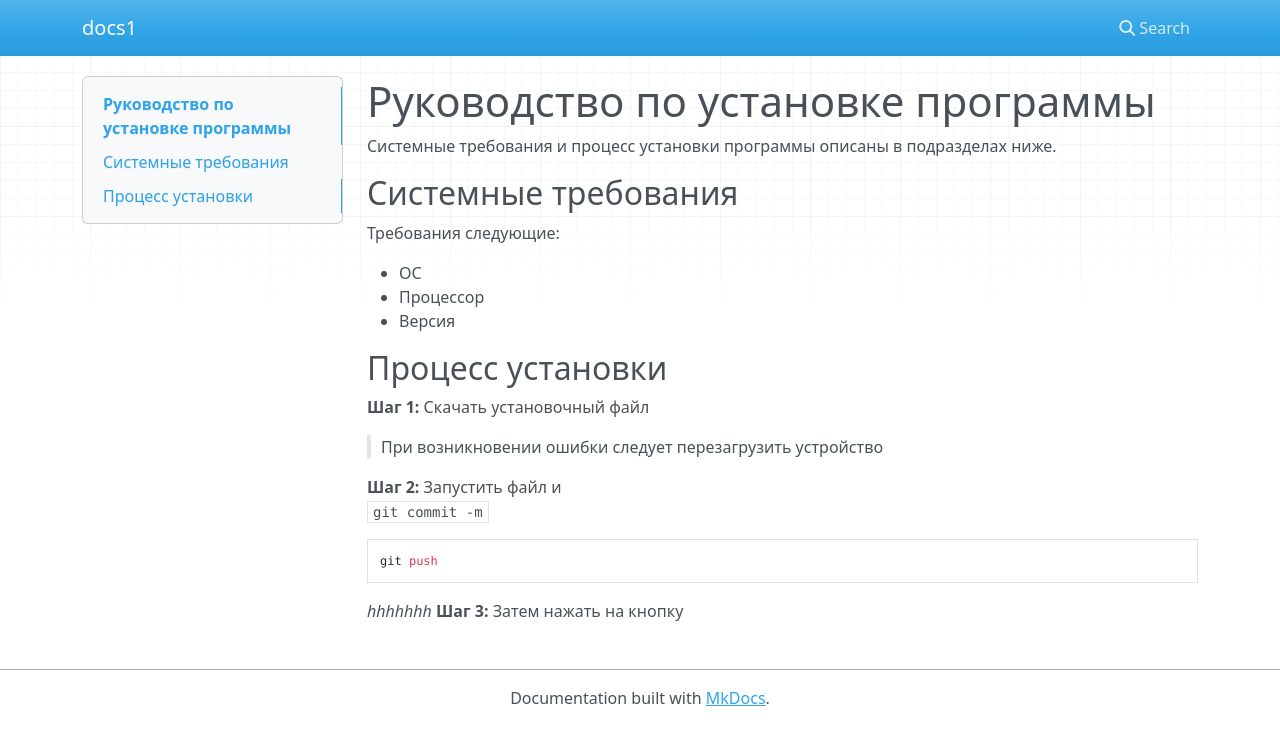
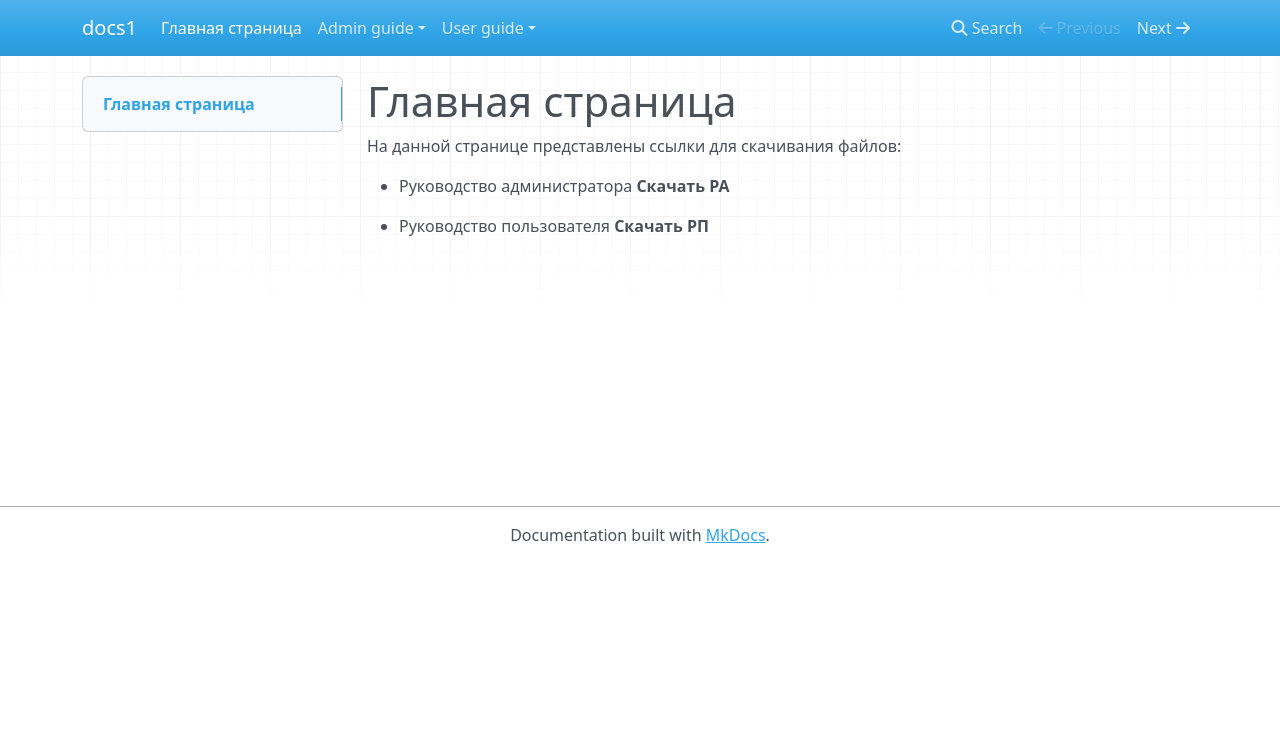
Before and after one commit to bmv39819-pixel/docs1, an MkDocs documentation site: the page built from docs/index.md, in a window 1280 px wide. Shown: the top 745 px of the page. Built offline with MkDocs 1.6.1, drawn with Linux system fonts in a browser that asks for light colours; nearby versions of some CDN libraries.

Commit message:
Добавление файлов подразделов

````diff
--- /dev/null
+++ b/docs/admin_guide/index.md
@@ -0,0 +1,3 @@
+# Руководство администратора
+
+В данном разделе описаны требования и процесс установки ПО
--- a/docs/index.md
+++ b/docs/index.md
@@ -1,25 +1,9 @@
-# Руководство по установке программы
+# Главная страница
 
-Системные требования и процесс установки программы описаны в подразделах ниже.
+На данной странице представлены ссылки для скачивания файлов:
 
-## Системные требования
+- Руководство администратора
+**Скачать РА**
 
-Требования следующие:
-
-- ОС
-- Процессор
-- Версия
-
-## Процесс установки
-
-**Шаг 1:** Скачать установочный файл
-> При возникновении ошибки следует перезагрузить устройство
-
-**Шаг 2:** Запустить файл и
-`git commit -m `
-```
-git push
-```
-
-*hhhhhhh*
-**Шаг 3:** Затем нажать на кнопку
+- Руководство пользователя
+**Скачать РП**
````
Also changed, not shown: docs/admin_guide/requirements.md (added, +24 -0 lines), docs/admin_guide/setup.md (added, +14 -0 lines), docs/user_guide/contracts.md (added, +7 -0 lines), docs/user_guide/index.md (added, +3 -0 lines), docs/user_guide/orders.md (added, +7 -0 lines), 1 other file.
